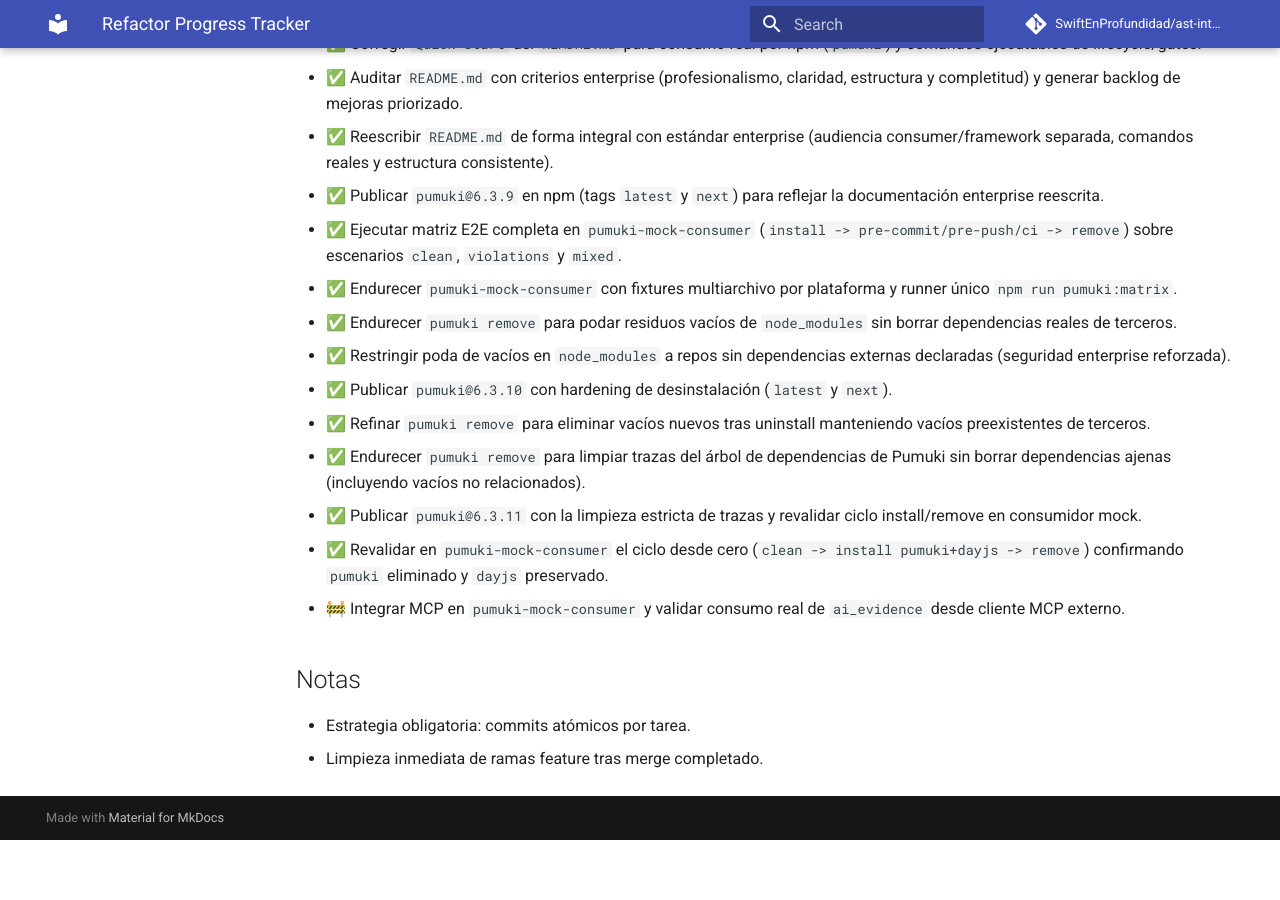
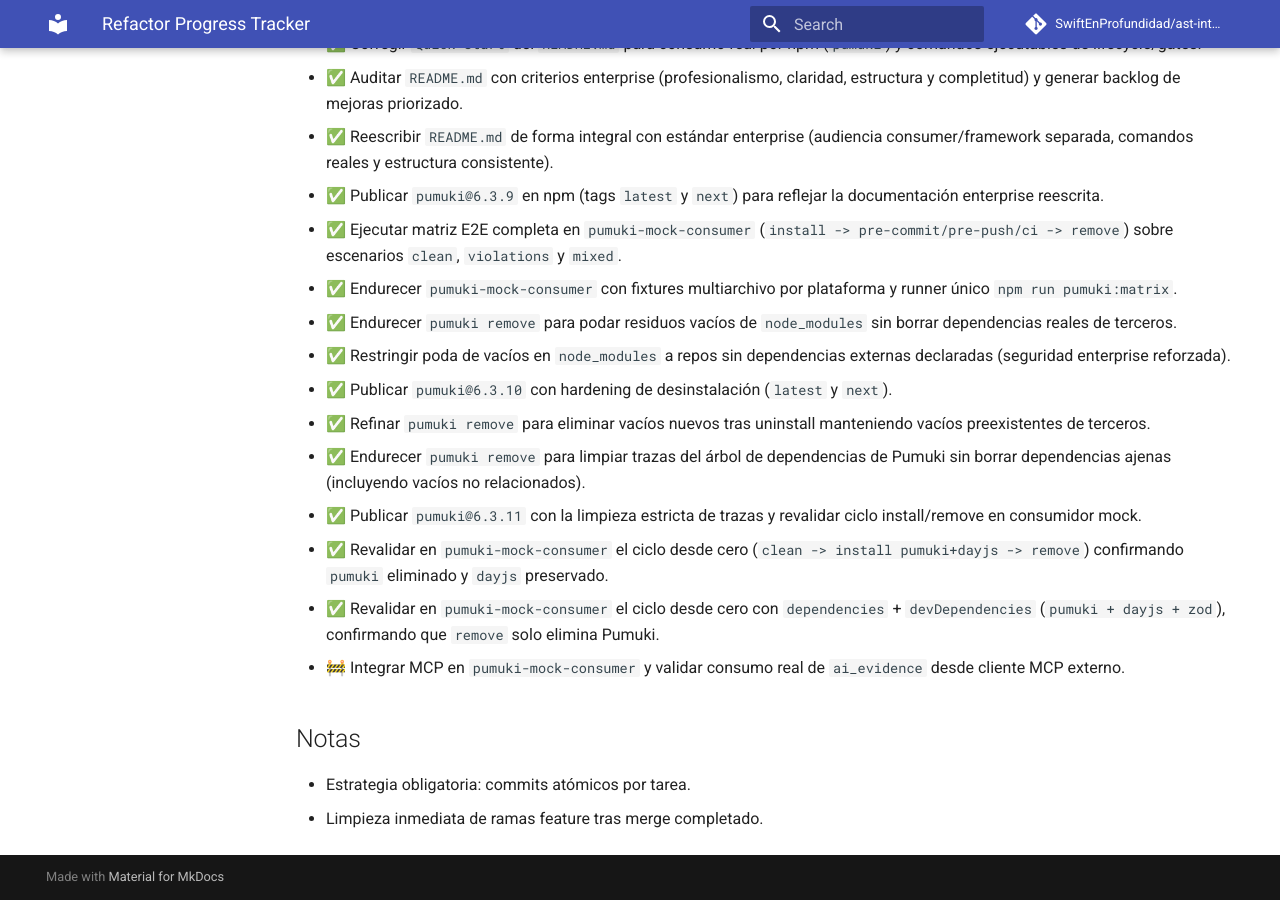
Before and after one commit to SwiftEnProfundidad/ast-intelligence-hooks, an MkDocs documentation site: the page built from docs/REFRACTOR_PROGRESS.md, in a window 1280 px wide and 900 px high, scrolled down 5586 px. Built offline with MkDocs 1.6.1 and Material for MkDocs 9.7.7, drawn with Linux system fonts in a browser that asks for light colours; comment, search, counter and statistics services are not loaded; before the commit the page ends 6426 px from its top, so only the background shows below that.

Commit message:
chore(docs): record dep+devdep lifecycle validation

```diff
--- a/docs/REFRACTOR_PROGRESS.md
+++ b/docs/REFRACTOR_PROGRESS.md
@@ -163,6 +163,7 @@ Estado consolidado del refactor con seguimiento de tareas y evidencia del avance
 - ✅ Endurecer `pumuki remove` para limpiar trazas del árbol de dependencias de Pumuki sin borrar dependencias ajenas (incluyendo vacíos no relacionados).
 - ✅ Publicar `pumuki@6.3.11` con la limpieza estricta de trazas y revalidar ciclo install/remove en consumidor mock.
 - ✅ Revalidar en `pumuki-mock-consumer` el ciclo desde cero (`clean -> install pumuki+dayjs -> remove`) confirmando `pumuki` eliminado y `dayjs` preservado.
+- ✅ Revalidar en `pumuki-mock-consumer` el ciclo desde cero con `dependencies` + `devDependencies` (`pumuki + dayjs + zod`), confirmando que `remove` solo elimina Pumuki.
 - 🚧 Integrar MCP en `pumuki-mock-consumer` y validar consumo real de `ai_evidence` desde cliente MCP externo.
 
 ## Notas
```
